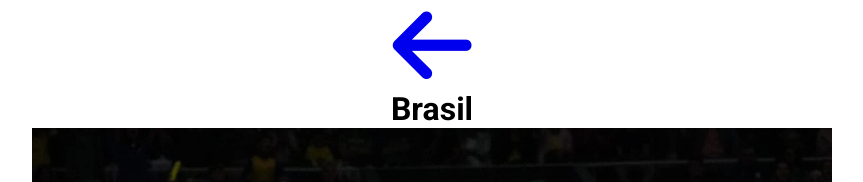
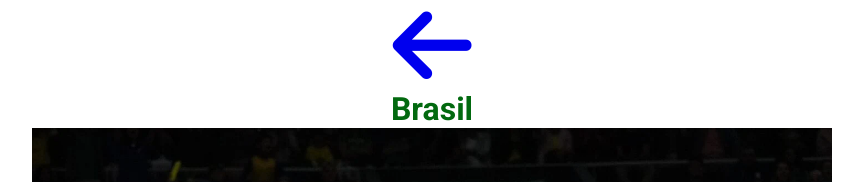
Before and after one commit to Vitozada/curso-reactjs, a React (Create React App) app: page /contato in a window 1280 px wide. Shown: the top 182 px of the page, without its empty margins (208-1071 px from the left). Built offline with nearby package versions, Linux system fonts and the light colour scheme.

Commit message:
ajustando as chaves do scss e deixando legal

```diff
--- a/src/pages/app/index.jsx
+++ b/src/pages/app/index.jsx
@@ -5,7 +5,7 @@
 
 export default function App() {
   return (
-    <div className="App">
+    <div className="pagina-App">
       <h1 className='titulo'>
         Estudos de react
          <i className='fa fa-heart' ></i>
--- a/src/pages/app/index.scss
+++ b/src/pages/app/index.scss
@@ -1,8 +1,12 @@
 
-.App {
+.pagina-App {
   text-align: center;
+
+
+
+  .titulo{
+    color: rgb(211, 95, 12);
+  }
+
+
 }
-
-.titulo{
-  color: rgb(211, 95, 12);
-}
--- a/src/pages/contato/index.jsx
+++ b/src/pages/contato/index.jsx
@@ -10,7 +10,7 @@
         <i className='fa fa-arrow-left voltar'></i>
         </Link>
 
-        <h1>Brasil</h1>
+        <h1 className='titulo'>Brasil</h1>
         <img className='icone' src='/assets/images/Brasil.webp' alt=''/>
 
 
--- a/src/pages/contato/index.scss
+++ b/src/pages/contato/index.scss
@@ -1,7 +1,6 @@
 .pagina-contato{
 
     text-align: center;
-}
 
     .icone{
 
@@ -12,3 +11,9 @@
 
         font-size: 90px;
     }
+
+    .titulo{
+        color: #02690f;
+    }
+
+}
--- a/src/pages/naoEncontrado/index.scss
+++ b/src/pages/naoEncontrado/index.scss
@@ -5,9 +5,10 @@
 display: flex;
 flex-direction: column;
 
-}
 
 img{
-width: 50%;
+    width: 50%;
+
+    }
 
 }
```
Lines whose indentation alone changed are shown as unchanged.
